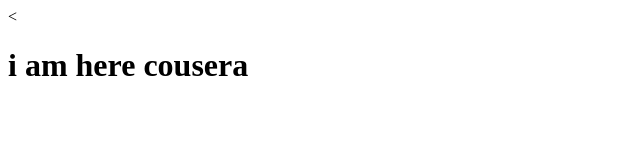
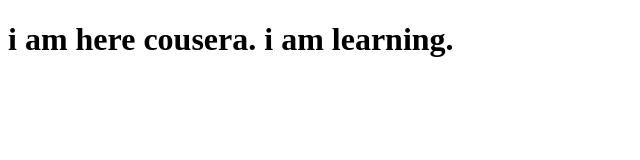
Before and after one commit to amanchawla007/coursera_test, a plain HTML site: page site/index.html in a window 1280 px wide. Shown: the whole page, without its empty margins (0-640 px from the left). Drawn offline with Linux system fonts and the light colour scheme.

Commit message:
there is a small change

```diff
--- a/site/index.html
+++ b/site/index.html
@@ -4,8 +4,8 @@
 	<title>hello coursera! </title>
 </head>
 <body>
-	<
-<H1>i am here cousera
+
+<H1>i am here cousera. i am learning.
 
 </body>
 </html>
```
